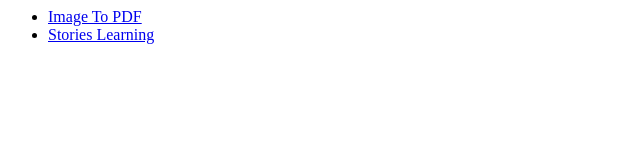
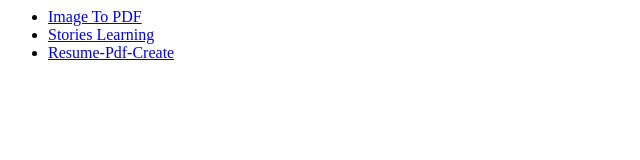
Before and after one commit to AyaanSk16/Daily-Story, a plain HTML site: page index.html in a window 1280 px wide. Shown: the whole page, without its empty margins (0-640 px from the left). Drawn offline with Linux system fonts and the light colour scheme.

Commit message:
Update index.html

```diff
--- a/index.html
+++ b/index.html
@@ -1,4 +1,5 @@
 <ul>
   <li><a href="image-to-pdf.html">Image To PDF</a></li>
   <li><a href="stories.html">Stories Learning</a></li>
+  <li><a href="resume-pdf.html">Resume-Pdf-Create</a></li>
 </ul>
```
